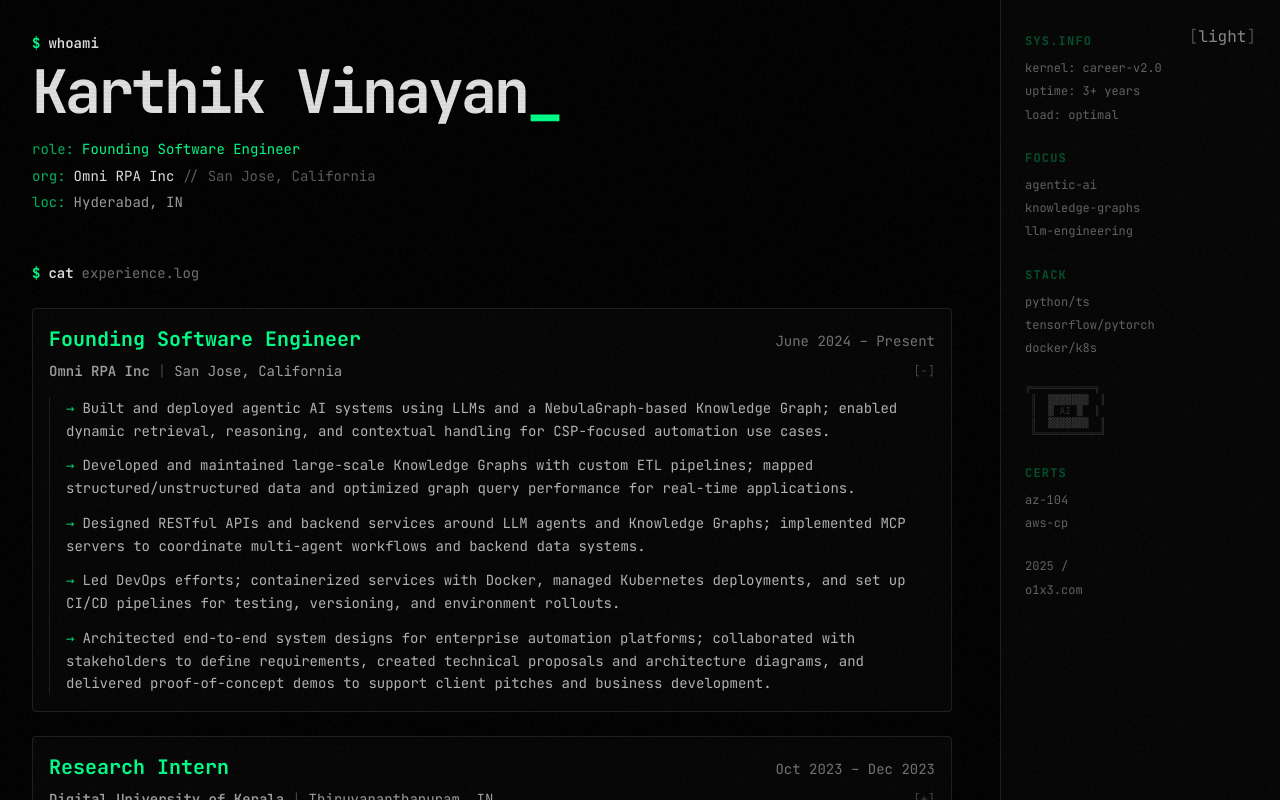
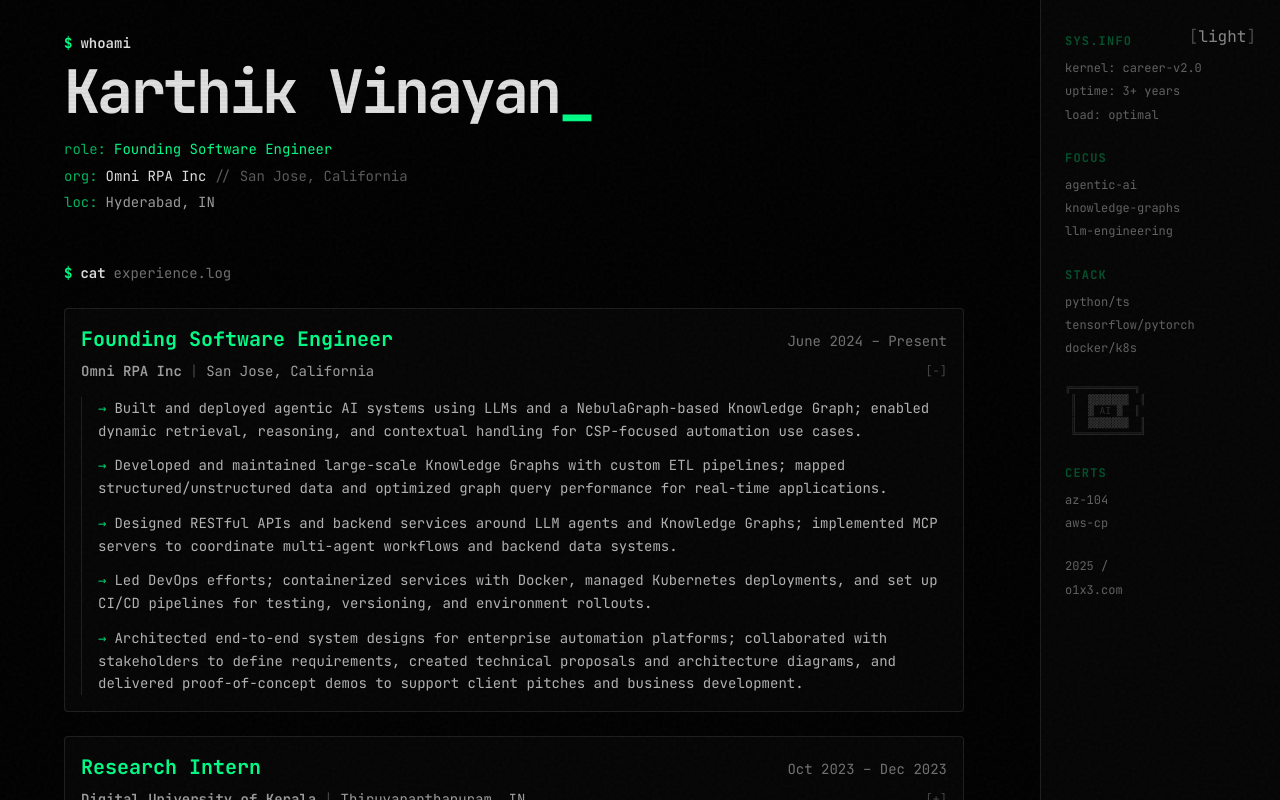
Before and after one commit to o1x3/web, a Next.js app: page / in a window 1280 px wide. Built offline with nearby package versions, Linux system fonts and the light colour scheme.

Commit message:
fix(layout): remove max-width constraint and fix content filling viewport

```diff
--- a/app/globals.css
+++ b/app/globals.css
@@ -154,14 +154,15 @@
 
 .terminal-wrapper {
   display: grid;
-  grid-template-columns: 1fr 280px;
+  grid-template-columns: minmax(0, 1fr) 240px;
   height: 100%;
+  width: 100%;
   gap: 0;
 }
 
-@media (max-width: 1200px) {
+@media (min-width: 1400px) {
   .terminal-wrapper {
-    grid-template-columns: 1fr 220px;
+    grid-template-columns: minmax(0, 1fr) 280px;
   }
 }
 
@@ -177,9 +178,11 @@
 
 .terminal-main {
   height: 100vh;
+  width: 100%;
   overflow-y: auto;
   padding: var(--space-8);
-  padding-right: var(--space-12);
+  padding-left: clamp(2rem, 5vw, 6rem);
+  padding-right: clamp(2rem, 4vw, 4rem);
   scrollbar-width: thin;
   scrollbar-color: var(--color-muted) transparent;
 }
@@ -363,6 +366,8 @@
 .edu-card,
 .project-card {
   position: relative;
+  width: 100%;
+  max-width: 900px;
   padding: var(--space-4);
   background: var(--color-card-bg);
   border: 1px solid var(--color-border);
@@ -643,9 +648,11 @@
   }
 }
 
+/* Large screens: content fills available space */
 @media (min-width: 1600px) {
   .terminal-main {
-    max-width: 1000px;
+    padding-left: clamp(4rem, 8vw, 10rem);
+    padding-right: clamp(3rem, 5vw, 6rem);
   }
 }
 
```
